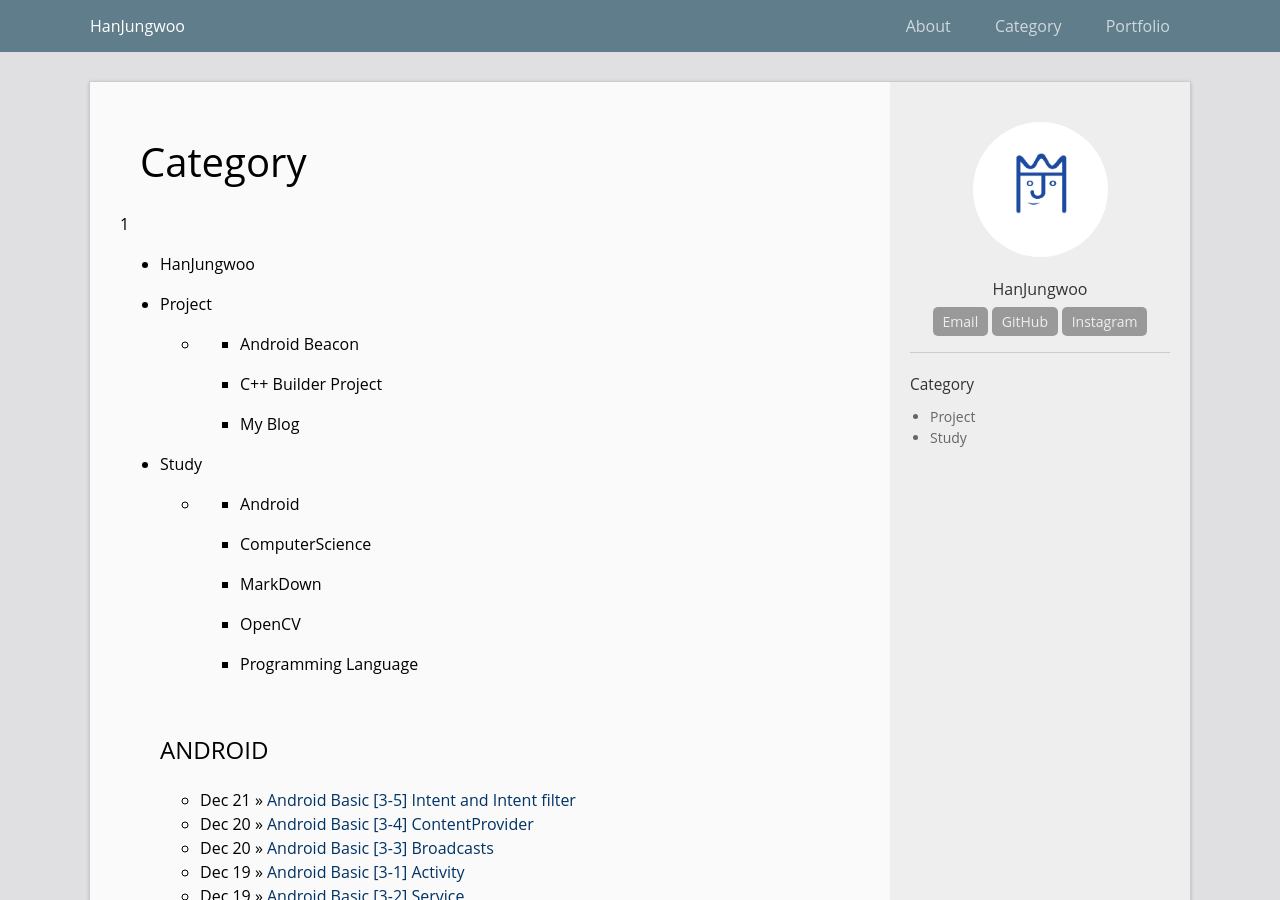
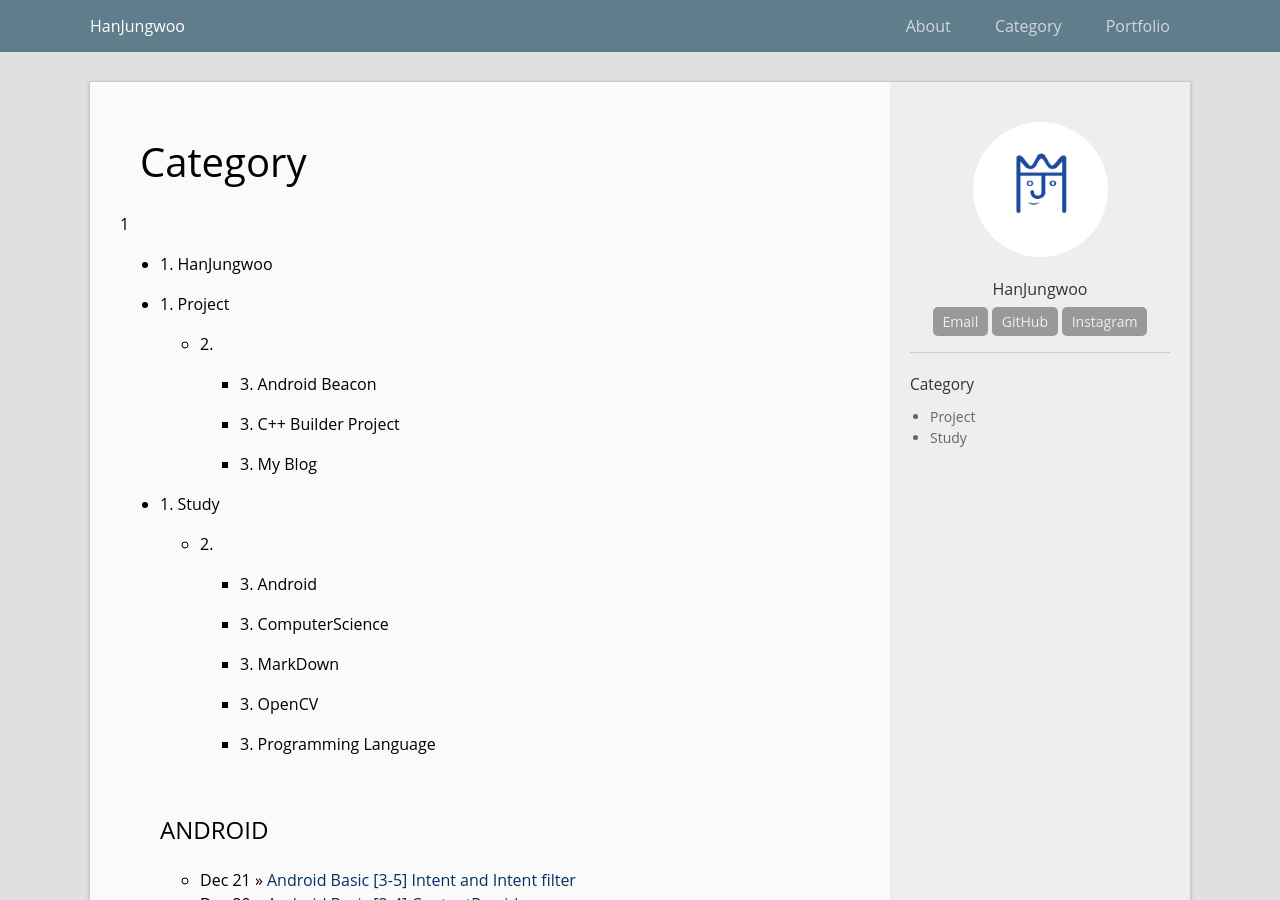
Before and after one commit to sunrisehouse/hanjungwoo-blog-old, a Jekyll site: the page built from category.html, in a window 1280 px wide and 900 px high. Built offline with Jekyll 4.4.1, drawn with Linux system fonts in a browser that asks for light colours.

Commit message:
upload category

```diff
--- a/category.html
+++ b/category.html
@@ -10,15 +10,15 @@ permalink: /category/
   <ul>
       {% for category_level1 in site.category %}{% if category_level1.first != nil %}
         <li>
-          <p>{{ category_level1[0] }}</p>
+          <p>1. {{ category_level1[0] }}</p>
           <ul>
           {% for category_level2 in category_level1 %}{% if category_level2.first != nil %}
             <li>
-              <p>{{ category_level2[0] }}</p>
+              <p>2. {{ category_level2[0] }}</p>
               <ul>
                 {% for category_level3 in category_level2 %}{% if category_level3.first != nil %}
                 <li>
-                  <p>{{ category_level3[0] }}</p>
+                  <p>3. {{ category_level3[0] }}</p>
                 </li>
                 {% endif %} {% endfor %}
               </ul>
```
